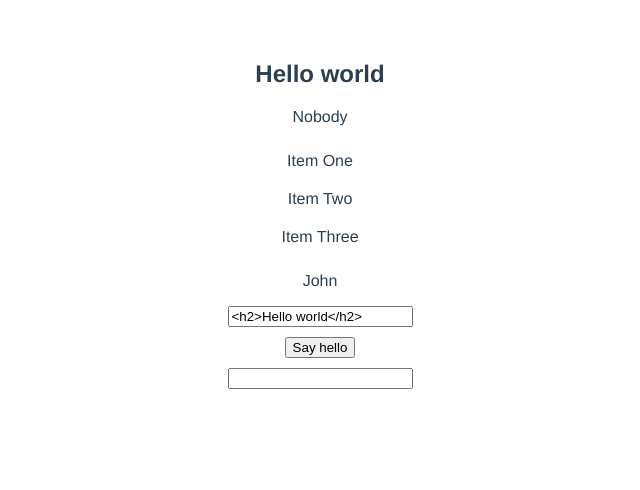
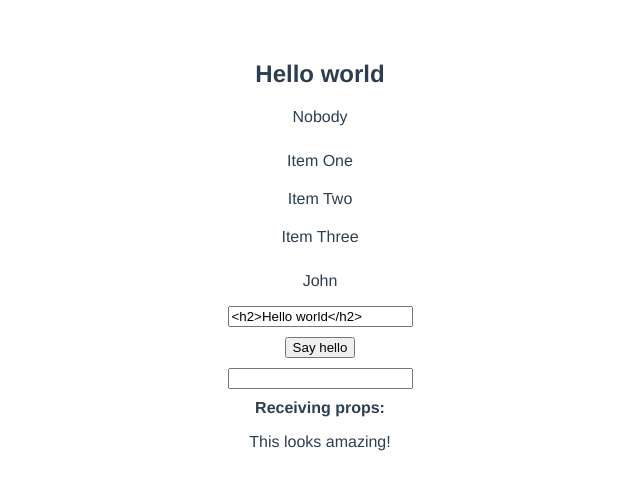
Before and after one commit to erick2014/learning-vuejs, a Vue app: page / in a window 1280 px wide. Shown: the top 490 px of the page, without its empty margins (320-960 px from the left). Built offline with nearby package versions, Linux system fonts and the light colour scheme.

Commit message:
Passing props to components

```diff
--- a/src/App.vue
+++ b/src/App.vue
@@ -1,17 +1,17 @@
 <template>
   <div id="app">
-    <test></test>
+    <test myCoolProp="This looks amazing!"></test>
   </div>
 </template>
 
 <script>
-  import Test from './components/test';
-  export default {
-    name: 'App',
-    components:{
-      Test
-    }
-  };
+import Test from "./components/test";
+export default {
+  name: "App",
+  components: {
+    Test
+  }
+};
 </script>
 
 <style>
--- a/src/components/Test.vue
+++ b/src/components/Test.vue
@@ -16,12 +16,25 @@
     <div>
       <input type="text" v-on:keyup="onPressKeyUp">
     </div>
+    <div>
+      <b>Receiving props:</b>
+      <p>{{myCoolProp}}</p>
+    </div>
   </div>
 </template>
 
 <script>
 export default {
   name: "test",
+
+  props: {
+    //my prop is called message
+    myCoolProp: {
+      type: String, // specify the type
+      default: "Foobar" //set a default val
+    }
+  },
+
   data() {
     return {
       title: "<h2>Hello world</h2>",
@@ -37,6 +50,7 @@ export default {
       ]
     };
   },
+
   methods: {
     greet: greeting => {
       alert("Hey " + greeting);
```
